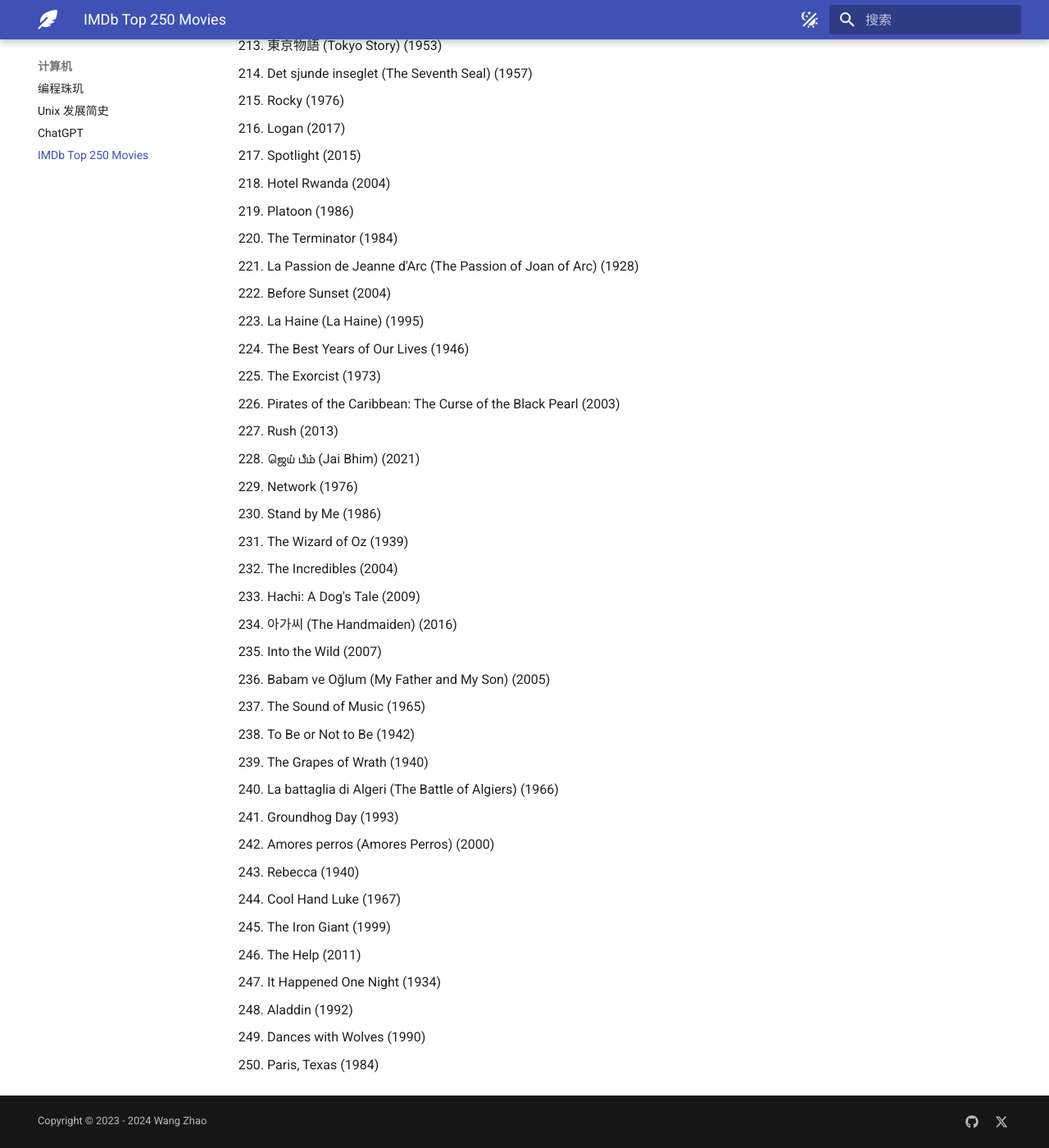
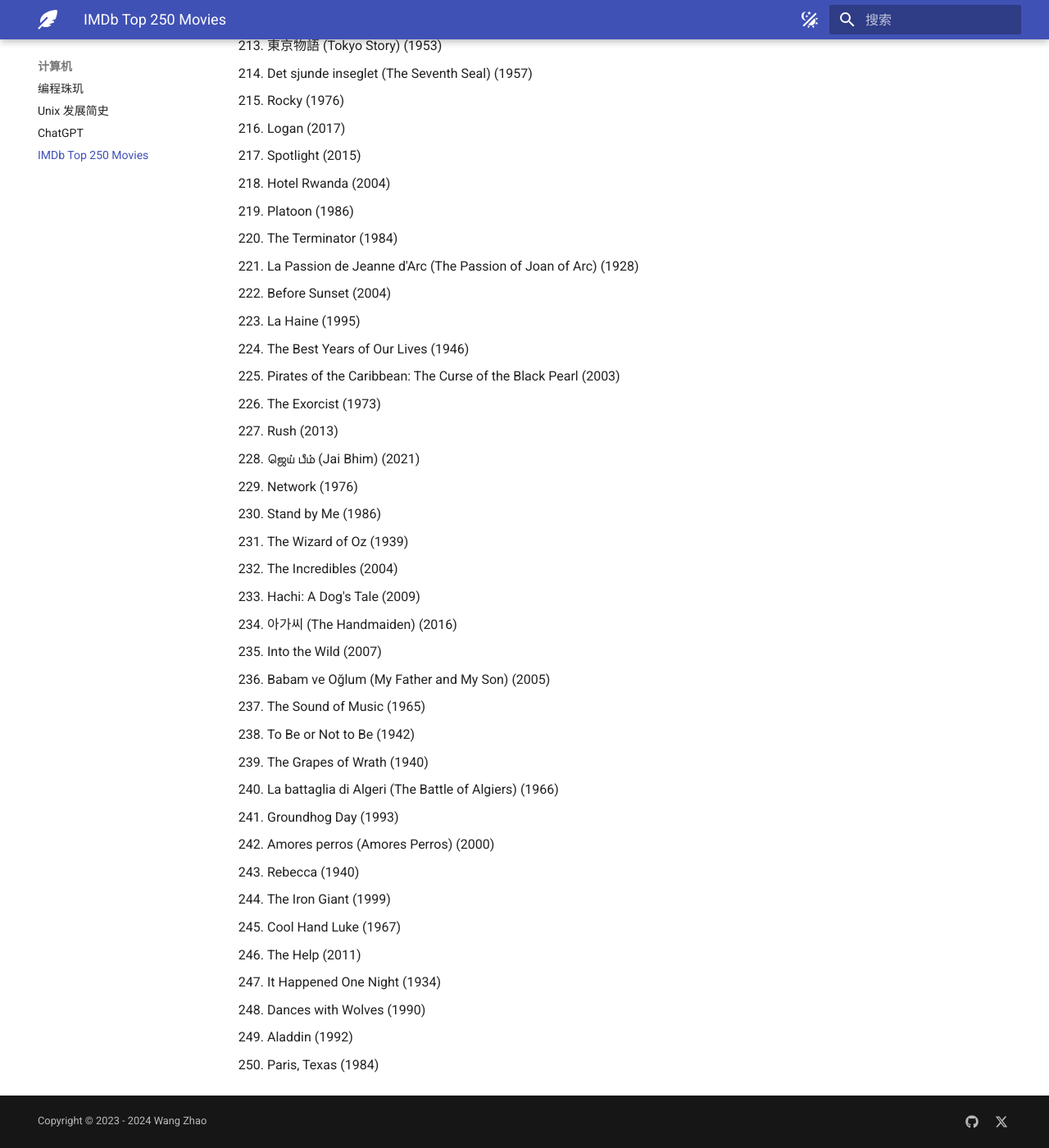
Before and after one commit to JZXGJ/pages, an MkDocs documentation site: the page built from docs/IMDB_TOP250.md, in a window 1280 px wide and 1400 px high, scrolled down 7348 px. Shown: the whole window at 82% size. Built offline with MkDocs 1.6.1 and Material for MkDocs 9.7.7, drawn with Linux system fonts in a browser that asks for light colours; some of the changed text lies outside the part shown.

Commit message:
update doc

```diff
--- a/docs/IMDB_TOP250.md
+++ b/docs/IMDB_TOP250.md
@@ -224,10 +224,10 @@
 220. The Terminator (1984)
 221. La Passion de Jeanne d'Arc (The Passion of Joan of Arc) (1928)
 222. Before Sunset (2004)
-223. La Haine (La Haine) (1995)
+223. La Haine (1995)
 224. The Best Years of Our Lives (1946)
-225. The Exorcist (1973)
-226. Pirates of the Caribbean: The Curse of the Black Pearl (2003)
+225. Pirates of the Caribbean: The Curse of the Black Pearl (2003)
+226. The Exorcist (1973)
 227. Rush (2013)
 228. ஜெய் பீம் (Jai Bhim) (2021)
 229. Network (1976)
@@ -245,10 +245,10 @@
 241. Groundhog Day (1993)
 242. Amores perros (Amores Perros) (2000)
 243. Rebecca (1940)
-244. Cool Hand Luke (1967)
-245. The Iron Giant (1999)
+244. The Iron Giant (1999)
+245. Cool Hand Luke (1967)
 246. The Help (2011)
 247. It Happened One Night (1934)
-248. Aladdin (1992)
-249. Dances with Wolves (1990)
+248. Dances with Wolves (1990)
+249. Aladdin (1992)
 250. Paris, Texas (1984)
```
Also changed, not shown: other parts of docs/IMDB_TOP250.md (+12 -12 lines).
